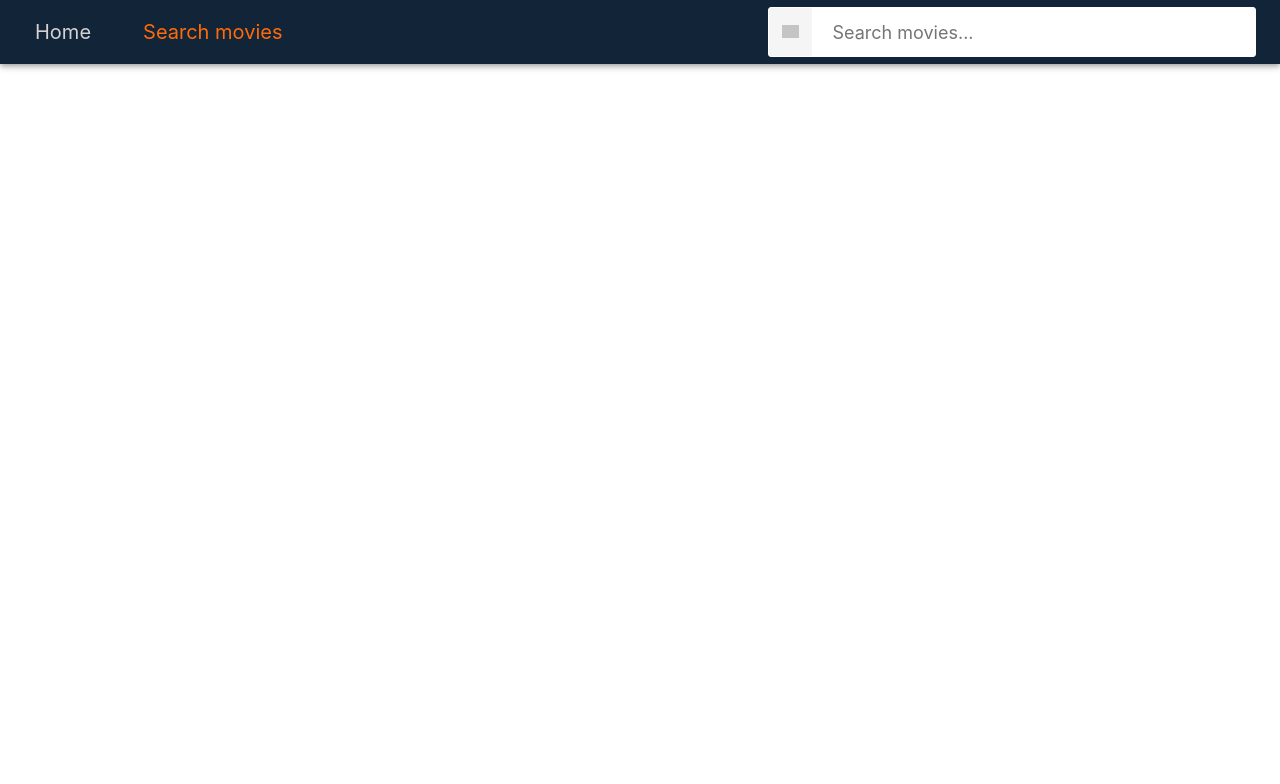
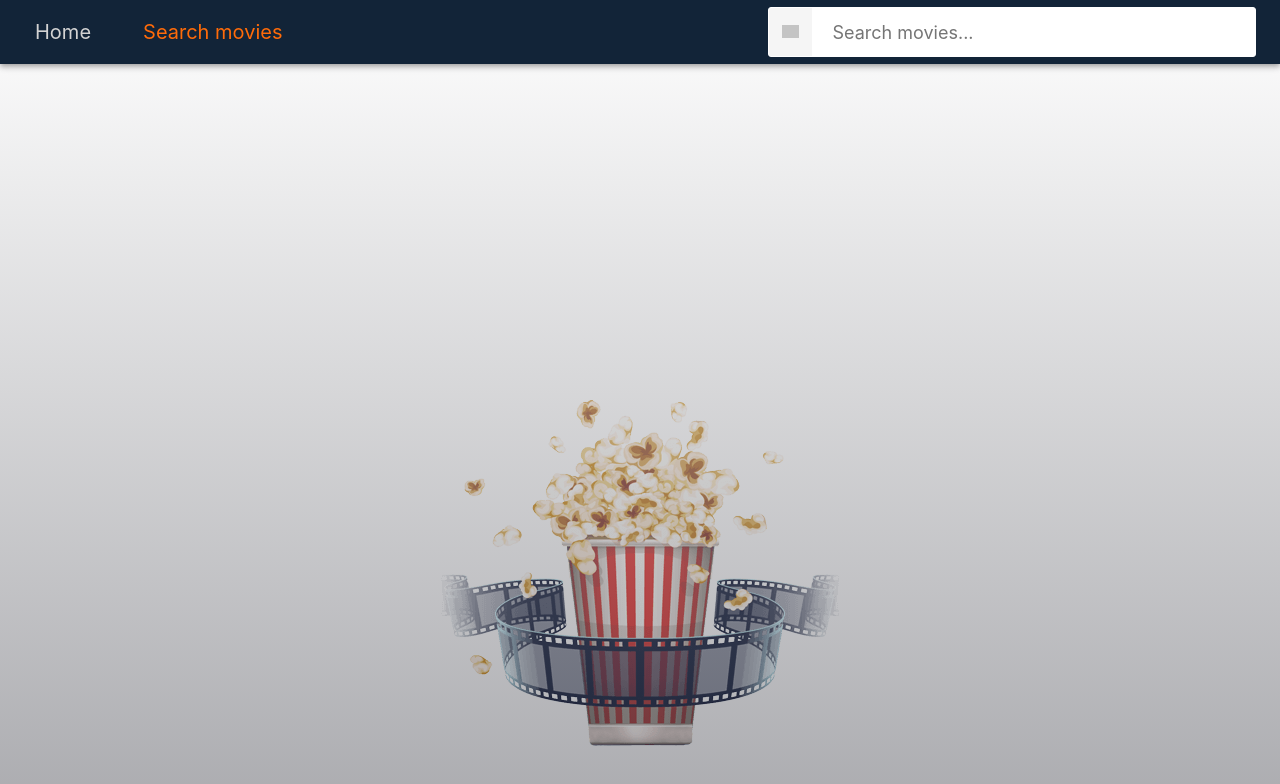
Before and after one commit to RuslanaKravchenko/goit-react-hw-04-movies, a React app: page /movies in a window 1280 px wide. Built offline with nearby package versions, Linux system fonts and the light colour scheme; grey boxes are pictures that could not be loaded.

Commit message:
Added background image on search movies page

```diff
--- a/src/index.css
+++ b/src/index.css
@@ -7,7 +7,7 @@
 
 body {
   margin: 0;
-  padding-bottom: 40px;
+  /* padding-bottom: 40px; */
   min-height: 100vh;
   font-family: -apple-system, BlinkMacSystemFont, 'Segoe UI', 'Roboto', 'Oxygen',
     'Ubuntu', 'Cantarell', 'Fira Sans', 'Droid Sans', 'Helvetica Neue',
--- a/src/pages/defaultPage/DefaultPage.js
+++ b/src/pages/defaultPage/DefaultPage.js
@@ -13,10 +13,9 @@ const DefaultPage = () => (
       width="320"
     />
     <p className="default_text">
-      Oops, you seem to be lost. Here is the{' '}
+      Oops, you seem to be lost. Here is the
       <Link className="default_link" to="/">
-        {' '}
-        link{' '}
+        <span>link</span>
       </Link>
       to the home page.
     </p>
--- a/src/pages/defaultPage/DefaultPageStyled.js
+++ b/src/pages/defaultPage/DefaultPageStyled.js
@@ -16,8 +16,10 @@ const DefaultPageStyled = styled.div`
   }
 
   .default_link {
-    text-decoration: none;
     color: #ff6b09;
+    & span {
+      margin: 0 5px;
+    }
   }
 `;
 
--- a/src/pages/searchMoviesPage/SearchMoviesPage.js
+++ b/src/pages/searchMoviesPage/SearchMoviesPage.js
@@ -7,6 +7,7 @@ import Spinner from '../../components/loader/Loader';
 
 import { fetchMoviesWithQuery } from '../../services/movieApi';
 import getQueryParams from '../../utils/getQueryParams';
+import SearchMoviesWrapperStyled from './SearchMoviesWrapperStyled';
 
 const initialState = {
   movies: [],
@@ -104,9 +105,11 @@ const SearchMoviesPage = () => {
   return (
     <>
       <SearchForm onSubmit={getMovies} />
-      {movies.length > 0 && <SearchContent movies={movies} query={query} />}
+      <SearchMoviesWrapperStyled>
+        {movies.length > 0 && <SearchContent movies={movies} query={query} />}
+        {movies.length > 0 && <Button onFetchMovies={loadMore} />}
+      </SearchMoviesWrapperStyled>
       {loading && <Spinner />}
-      {movies.length > 0 && <Button onFetchMovies={loadMore} />}
     </>
   );
 };
--- /dev/null
+++ b/src/pages/searchMoviesPage/SearchMoviesWrapperStyled.js
@@ -0,0 +1,22 @@
+import styled from 'styled-components';
+import imagePath from '../../assets/pop.png';
+
+const SearchMoviesWrapperStyled = styled.div`
+  padding-bottom: 40px;
+  min-height: calc(100vh - 138px);
+  background-repeat: no-repeat;
+  background-position: center, center 50vh;
+  background-attachment: fixed;
+  background-image: linear-gradient(
+      to bottom,
+      rgb(255 255 255 / 45%),
+      rgb(47 48 58 / 40%)
+    ),
+    url(${imagePath});
+
+  @media (min-width: 768px) {
+    min-height: calc(100vh - 64px);
+  }
+`;
+
+export default SearchMoviesWrapperStyled;
--- a/src/pages/searchMoviesPage/searchContent/SearchContentStyled.js
+++ b/src/pages/searchMoviesPage/searchContent/SearchContentStyled.js
@@ -22,6 +22,7 @@ const SearchContentStyled = styled.div`
 
   .search-content_item {
     width: 300px;
+    background-color: #fff;
     overflow: hidden;
     margin: 0 auto;
     padding-bottom: 15px;
```
Also changed, not shown: netlify.toml (added), src/assets/kinolenta.png (added), src/assets/pop.png (added), 1 other file.
